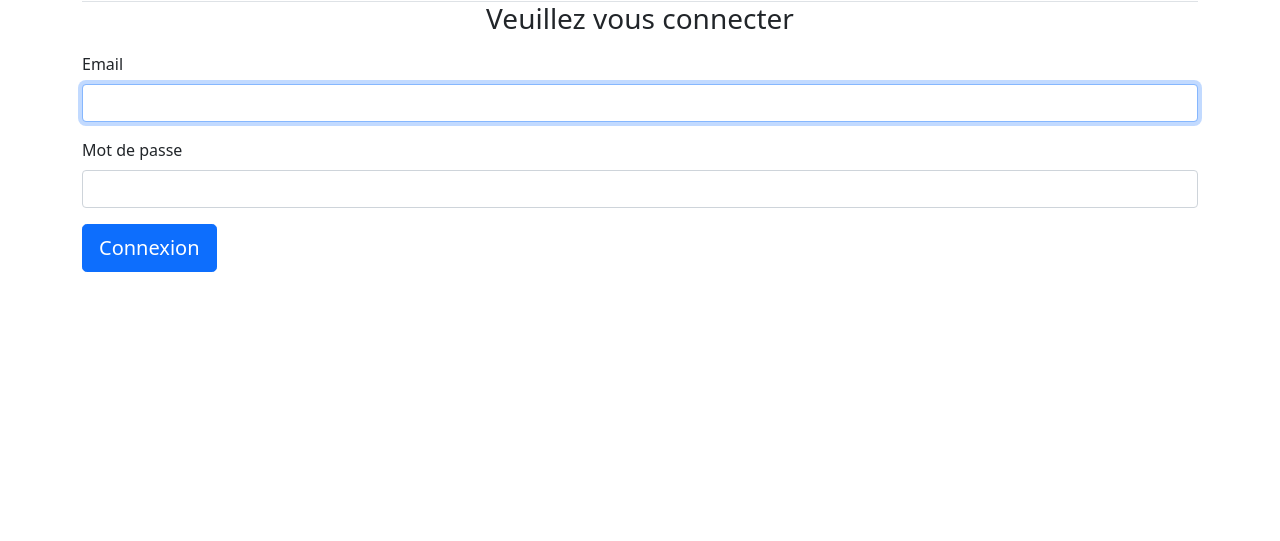
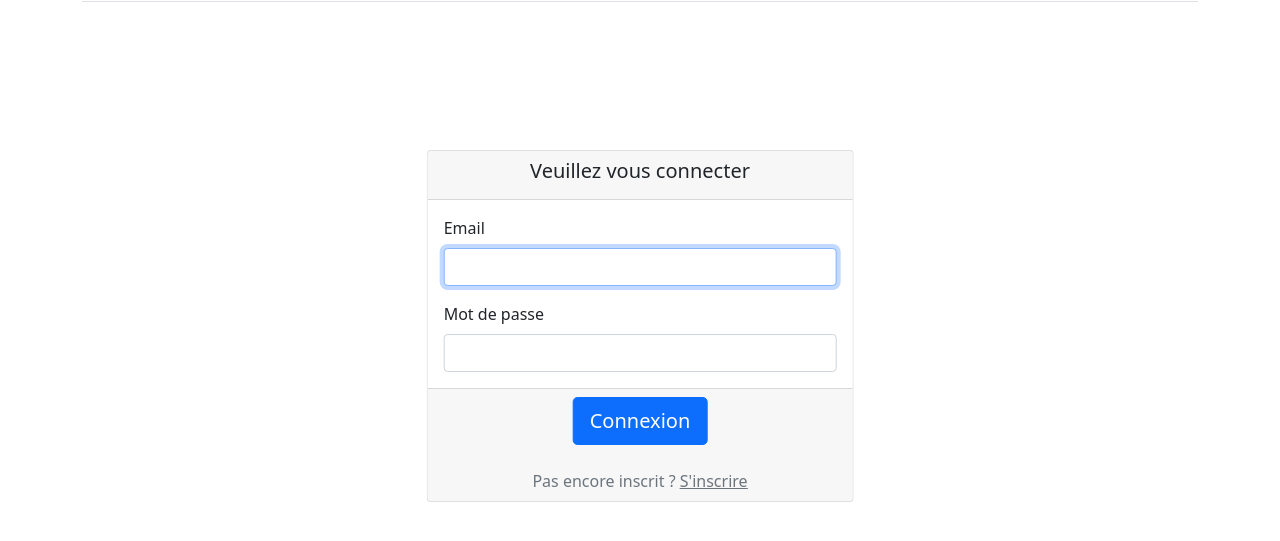
Before and after one commit to Antoine-Mtx/Symfony-Projet-Certification, a Symfony app: template templates/security/login.html.twig in a window 1280 px wide. Shown: the part 74-615 px from the top of the page. Run offline with Twig, Linux system fonts and the light colour scheme; the template is opened without the code that fills it, so the values that code supplies are empty; some libraries are stand-ins or nearby versions.

Commit message:
changed login design

```diff
--- a/templates/security/login.html.twig
+++ b/templates/security/login.html.twig
@@ -1,6 +1,6 @@
 {% extends 'base.html.twig' %}
 
-{% block title %}Log in!{% endblock %}
+{% block title %}Connexion{% endblock %}
 
 {% block body %}
 <form method="post">
@@ -14,19 +14,21 @@
         </div>
     {% endif %}
 
-    <h1 class="h3 mb-3 font-weight-normal">Veuillez vous connecter</h1>
-    <div class="form-group mt-3">
+    <div class="centered col-sm-10 col-md-8 col-lg-6 col-xl-4">
+        <div class="card">
+            <div class="card-header">
+                <h5 class="card-title">Veuillez vous connecter</h5>
+            </div>
+            <div class="card-body">
+                <div class="form-group">
                     <label for="inputEmail">Email</label>
                     <input type="text" value="{{ last_username }}" name="email" id="inputEmail" class="form-control mt-2" autocomplete="email" required autofocus>
                 </div>
-    <div class="form-group mt-3">
+                <div class="form-group">
                     <label for="inputPassword">Mot de passe</label>
                     <input type="password" name="password" id="inputPassword" class="form-control mt-2" autocomplete="current-password" required>
                 </div>
-    <input type="hidden" name="_csrf_token"
-           value="{{ csrf_token('authenticate') }}"
-    >
-
+                <input type="hidden" name="_csrf_token" value="{{ csrf_token('authenticate') }}">
                 {#
                     Uncomment this section and add a remember_me option below your firewall to activate remember me functionality.
                     See https://symfony.com/doc/current/security/remember_me.html
@@ -37,9 +39,16 @@
                         </label>
                     </div>
                 #}
-
-    <button class="btn btn-lg btn-primary mt-3" type="submit">
+            </div>
+            <div class="card-footer">
+                <button class="btn btn-lg btn-primary" type="submit">
                     Connexion
                 </button>
+                <div class="text-center mt-4">
+                    <span class="text-muted">Pas encore inscrit ? <u><a class="text-muted" href="/register">S'inscrire</a></u></span>
+                </div>
+            </div>
+        </div>
+    </div>
 </form>
 {% endblock %}
```
Lines whose indentation alone changed are shown as unchanged.
